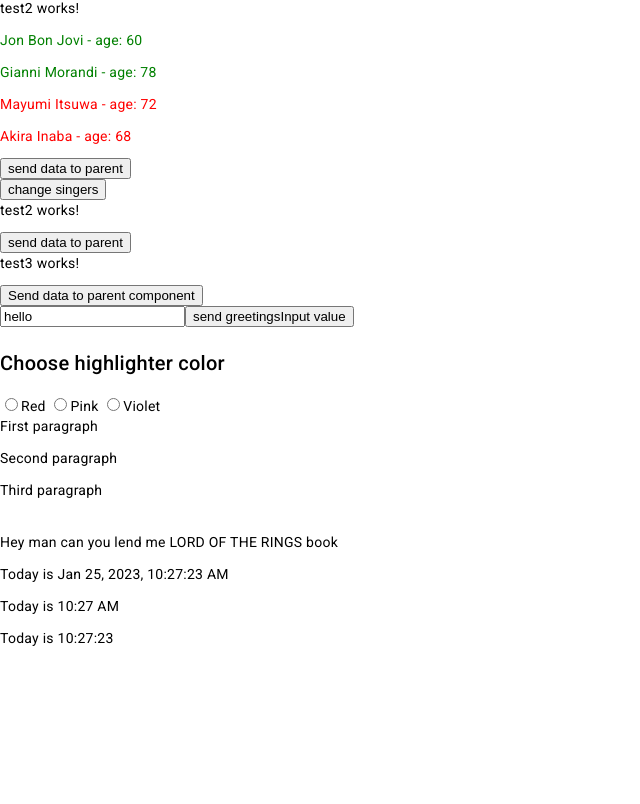
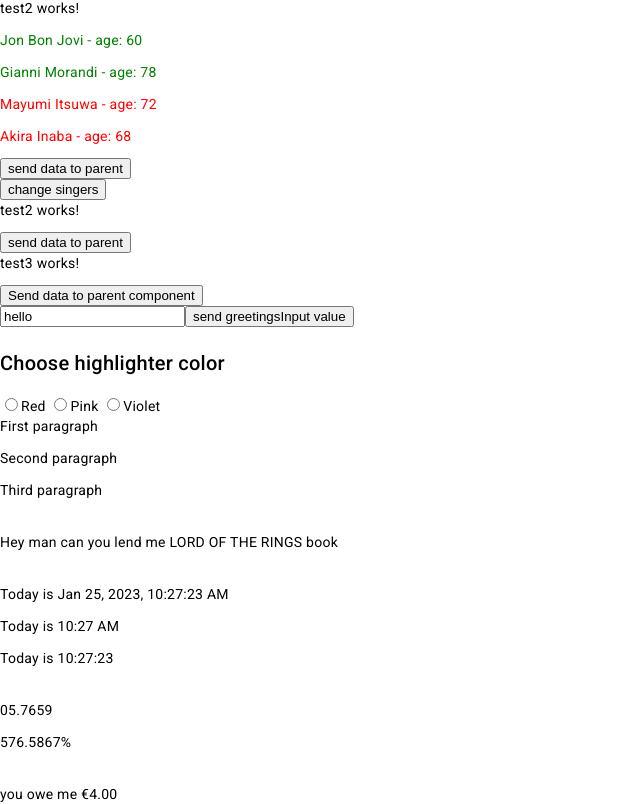
Before and after one commit to danielegeekn1/angular-practice-tests, an Angular app: page / in a window 1280 px wide. Shown: the part 2281-3085 px from the top of the page, without its empty margins (0-640 px from the left). Before the commit the page ends 2929 px from the top, so only its background shows below. Built offline with nearby package versions, Linux system fonts and the light colour scheme.

Commit message:
added other pipes

```diff
--- a/src/app/app.component.html
+++ b/src/app/app.component.html
@@ -42,6 +42,14 @@
 <!--uppercase-->
 <p>Hey man can you lend me {{ bookTitle | uppercase }} book</p>
 <!--datapipe examples-->
+<br />
 <p>Today is {{ today | date : "medium" }}</p>
 <p>Today is {{ today | date : "shortTime" }}</p>
 <p>Today is {{ today | date : "h:mm:ss" }}</p>
+<br />
+<!--decimal and percentage pipes-->
+<p>{{ number | number : "2.1-4" }}</p>
+<p>{{ number | percent : "2.1-4" }}</p>
+<br />
+<!--currency pipe-->
+<p>you owe me {{ currNumber | currency : "EUR" }}</p>
--- a/src/app/app.component.ts
+++ b/src/app/app.component.ts
@@ -16,6 +16,8 @@ export class AppComponent implements OnInit, AfterViewInit {
   title = 'Angular-from-scratch';
   color: string = '';
   today: number = Date.now();
+  number: number = 5.765867;
+  currNumber: number = 4;
   bookTitle: string = 'Lord of the rings';
   singers = [
     {
```
